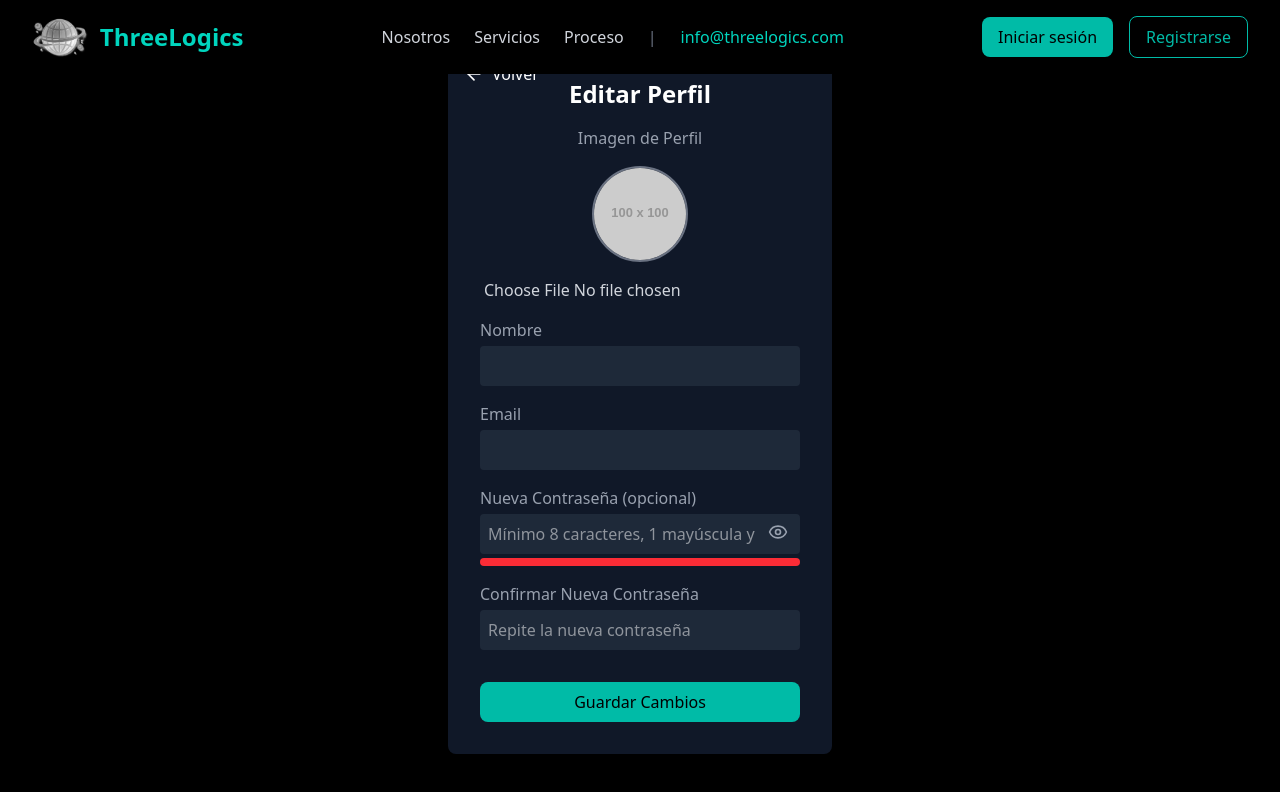
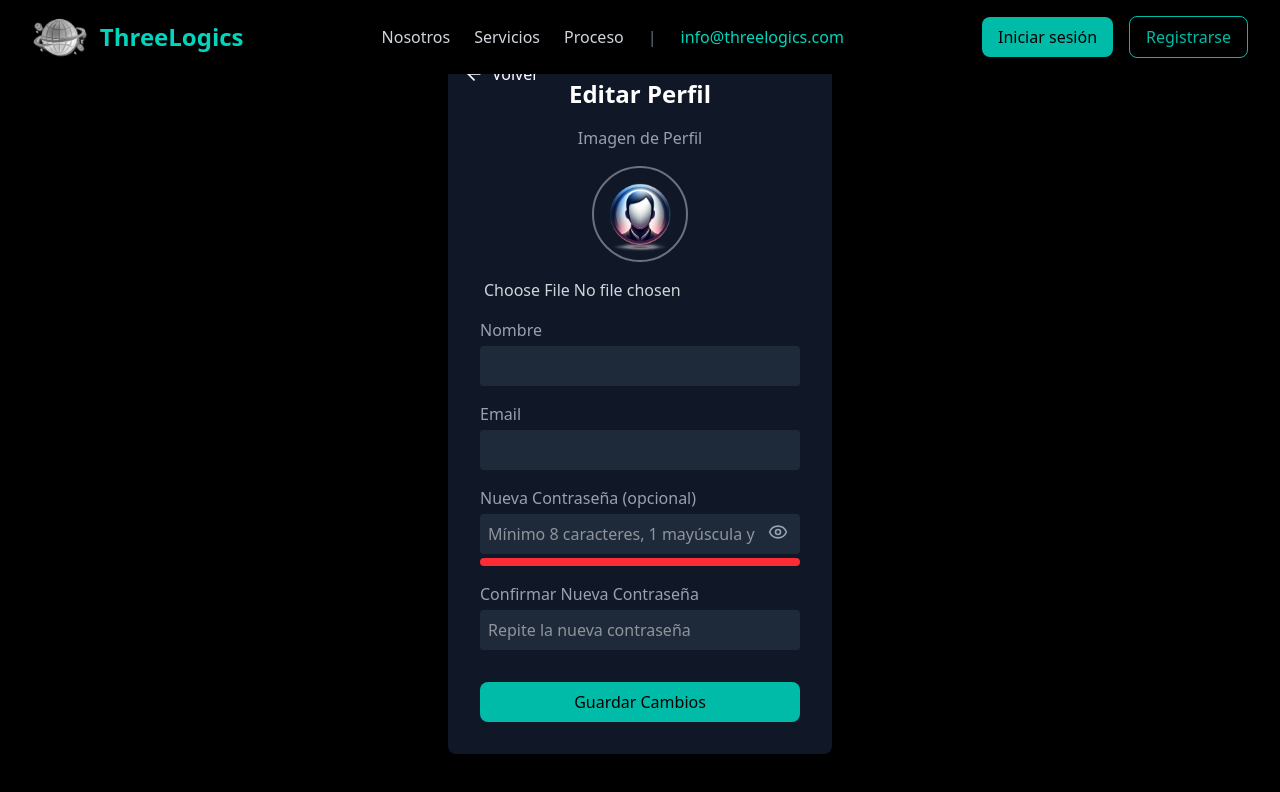
Before and after one commit to dominguezz05/TFG-ThreeLogics, a React (Vite) app in the folder warehouse-test/: page /perfil in a window 1280 px wide. Shown: the top 792 px of the page. Built offline with nearby package versions, Linux system fonts and the light colour scheme.

Commit message:
perfil con predeteminado

```diff
--- a/warehouse-test/src/components/Perfil.jsx
+++ b/warehouse-test/src/components/Perfil.jsx
@@ -181,7 +181,7 @@ export default function Perfil() {
               src={
                 imagenPreview ||
                 imagenPerfil ||
-                "https://via.placeholder.com/100"
+                "src/assets/avatar.png"
               }
               alt="Perfil"
               className="w-24 h-24 rounded-full object-cover border-2 border-gray-500"
```
